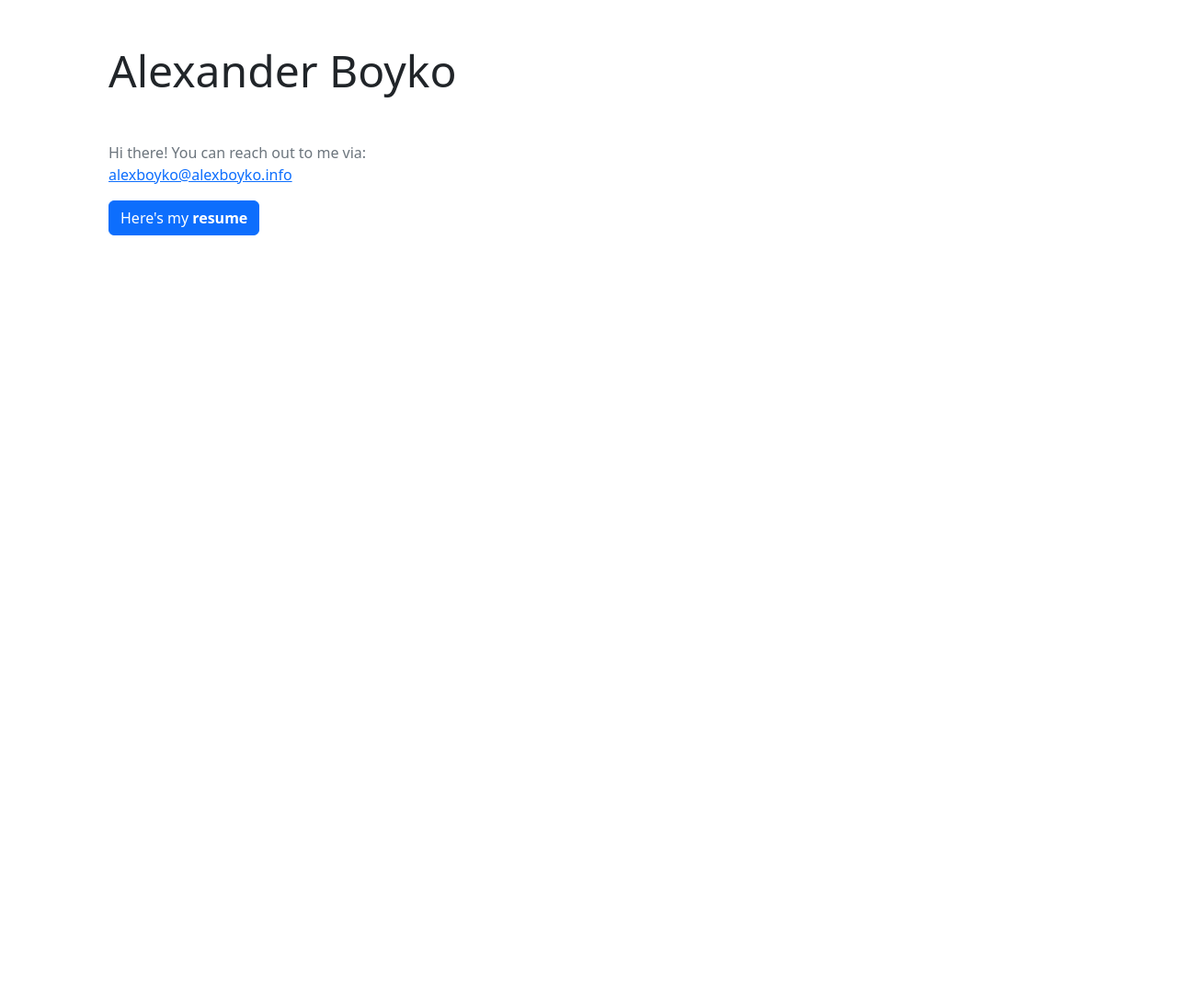
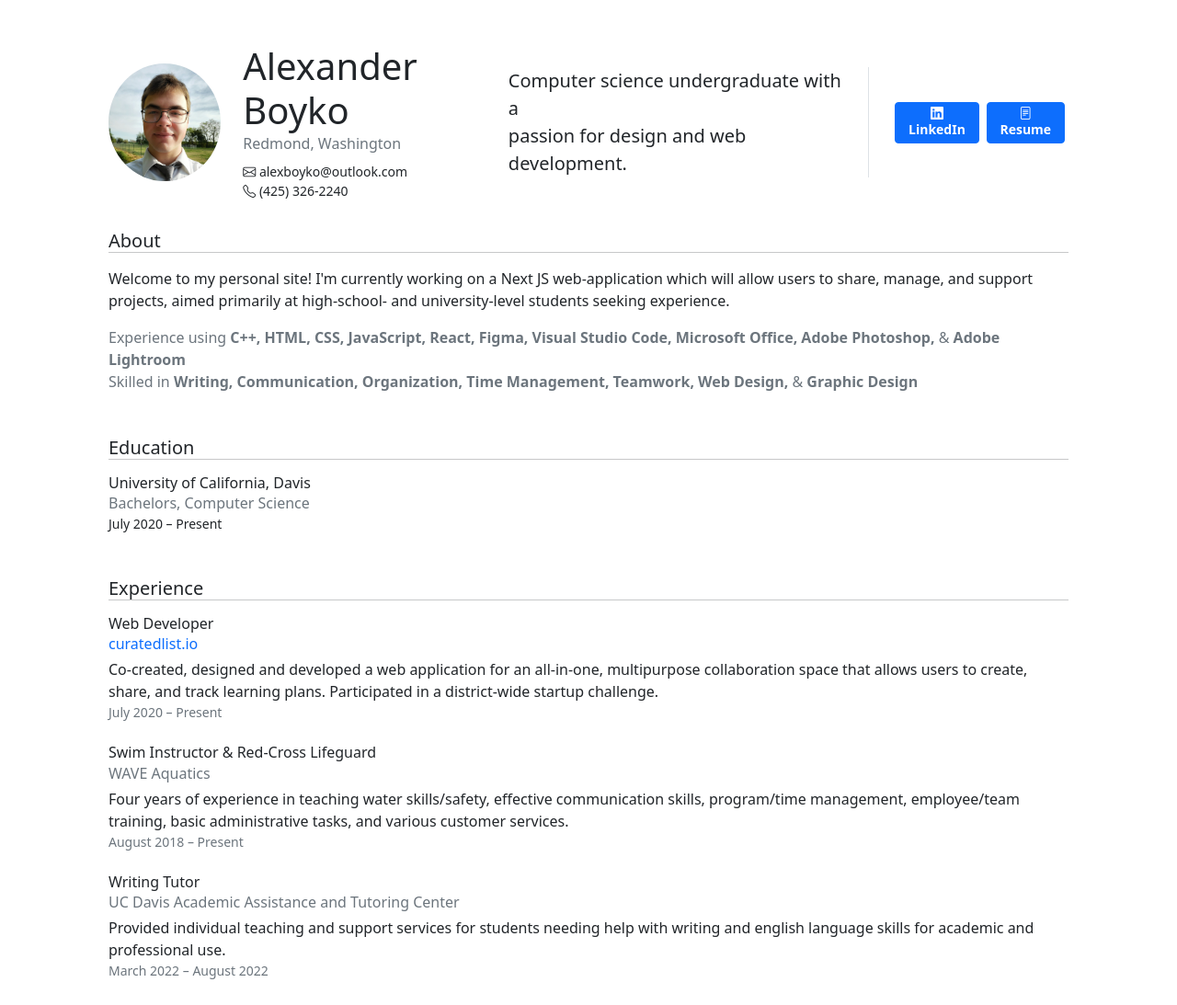
Before and after one commit to nexusboyko/nexusboyko.github.io, a plain HTML site: page index.html in a window 1280 px wide. Shown: the whole page at 92% size. Before the commit the page ends 800 px from the top, so only its background shows below. Drawn offline with nearby package versions, Linux system fonts and the light colour scheme.

Commit message:
Update main page

```diff
--- a/index.html
+++ b/index.html
@@ -11,21 +11,162 @@
       crossorigin="anonymous"
       type="text/css"
     />
+    <link
+      href="https://cdn.jsdelivr.net/npm/bootstrap-icons@1.9.1/font/bootstrap-icons.css"
+      rel="stylesheet"
+      type="text/css"
+    />
   </head>
 
   <body>
     <div class="container d-flex flex-column justify-content-center p-5">
-      <h1 class="display-5 mb-5">Alexander Boyko</h1>
-      <p class="text-secondary">
-        Hi there! You can reach out to me via: <br />
-        <u class="text-primary">alexboyko@alexboyko.info</u>
-      </p>
+      <div
+        id="contact"
+        class="d-inline-flex flex-row mb-3 align-items-center justify-content-between"
+      >
+        <div class="d-inline-flex flex-row mb-3 align-items-center">
+          <img
+            src="images/profile.jpeg"
+            class="rounded-circle"
+            style="height: 8em"
+            alt="Profile picture"
+          />
+          <div class="ms-4">
+            <h1 class="display-6 m-0">Alexander Boyko</h1>
+            <p class="m-0 mb-2 p-0 text-secondary">Redmond, Washington</p>
+            <p class="m-0 p-0 small">
+              <i class="bi-envelope"> </i>alexboyko@outlook.com
+            </p>
+            <p class="m-0 p-0 small">
+              <i class="bi-telephone"> </i>(425) 326-2240
+            </p>
+          </div>
+        </div>
 
-      <a href="Alexander Boyko - Resume (August 2022).pdf">
-        <button type="button" class="btn btn-primary">
-          Here's my <strong>resume</strong>
-        </button>
-      </a>
+        <div class="d-flex align-items-center">
+          <p class="me-4 pe-4 fs-5 border-end">
+            Computer science undergraduate with a <br />
+            passion for design and web development.
+          </p>
+          <p class="m-1 p-0">
+            <a href="https://www.linkedin.com/in/aboyko2003/" target="_blank">
+              <button type="button" class="btn btn-sm btn-primary mb-3">
+                <i class="bi-linkedin"> </i><strong>LinkedIn</strong>
+              </button>
+            </a>
+          </p>
+          <p class="m-1 p-0">
+            <a
+              href="Alexander Boyko - Resume (August 2022).pdf"
+              target="_blank"
+            >
+              <button type="button" class="btn btn-sm btn-primary mb-3">
+                <i class="bi-file-text"> </i><strong>Resume</strong>
+              </button>
+            </a>
+          </p>
+        </div>
+      </div>
+
+      <h5 class="m-0 p-0">About</h5>
+      <hr class="mt-0 p-0" />
+
+      <div id="about">
+        <p>
+          Welcome to my personal site! I'm currently working on a Next JS
+          web-application which will allow users to share, manage, and support
+          projects, aimed primarily at high-school- and university-level
+          students seeking experience.
+        </p>
+
+        <div class="m-0 mb-5 p-0">
+          <p class="m-0 p-0 text-secondary">
+            Experience using
+            <strong>
+              C++, HTML, CSS, JavaScript, React, Figma, Visual Studio Code,
+              Microsoft Office, Adobe Photoshop,
+            </strong>
+            & <strong>Adobe Lightroom</strong>
+          </p>
+          <p class="m-0 p-0 text-secondary">
+            Skilled in
+            <strong>
+              Writing, Communication, Organization, Time Management, Teamwork,
+              Web Design,
+            </strong>
+            & <strong>Graphic Design</strong>
+          </p>
+        </div>
+      </div>
+
+      <h5 class="m-0 p-0">Education</h5>
+      <hr class="mt-0 p-0" />
+
+      <div id="education" class="">
+        <ul class="p-0 m-0 mb-5" style="list-style-type: none">
+          <li>
+            <h6 class="p-0 m-0">University of California, Davis</h6>
+            <p class="text-secondary p-0 m-0">Bachelors, Computer Science</p>
+            <p class="m-0"><small>July 2020 – Present</small></p>
+          </li>
+        </ul>
+      </div>
+
+      <h5 class="m-0 p-0">Experience</h5>
+      <hr class="mt-0 p-0" />
+
+      <div id="experience" class="mb-3">
+        <ul class="p-0 m-0" style="list-style-type: none">
+          <li class="mb-1">
+            <h6 class="p-0 m-0">Web Developer</h6>
+            <p class="text-primary mb-1">
+              <a
+                class="text-decoration-none"
+                href="https://curatedlist.io/"
+                target="_blank"
+              >
+                curatedlist.io
+              </a>
+            </p>
+            <p class="p-0 m-0">
+              Co-created, designed and developed a web application for an
+              all-in-one, multipurpose collaboration space that allows users to
+              create, share, and track learning plans. Participated in a
+              district-wide startup challenge.
+            </p>
+            <p class="text-secondary mb-4">
+              <small>July 2020 – Present</small>
+            </p>
+          </li>
+          <li class="mb-1">
+            <h6 class="p-0 m-0">Swim Instructor & Red-Cross Lifeguard</h6>
+            <p class="text-secondary mb-1">WAVE Aquatics</p>
+            <p class="p-0 m-0">
+              Four years of experience in teaching water skills/safety,
+              effective communication skills, program/time management,
+              employee/team training, basic administrative tasks, and various
+              customer services.
+            </p>
+            <p class="text-secondary mb-4">
+              <small>August 2018 – Present</small>
+            </p>
+          </li>
+          <li class="mb-1">
+            <h6 class="p-0 m-0">Writing Tutor</h6>
+            <p class="text-secondary mb-1">
+              UC Davis Academic Assistance and Tutoring Center
+            </p>
+            <p class="p-0 m-0">
+              Provided individual teaching and support services for students
+              needing help with writing and english language skills for academic
+              and professional use.
+            </p>
+            <p class="text-secondary mb-4">
+              <small>March 2022 – August 2022</small>
+            </p>
+          </li>
+        </ul>
+      </div>
     </div>
 
     <!-- <div id="shim"></div>
```
Also changed, not shown: images/profile.jpeg (added).
